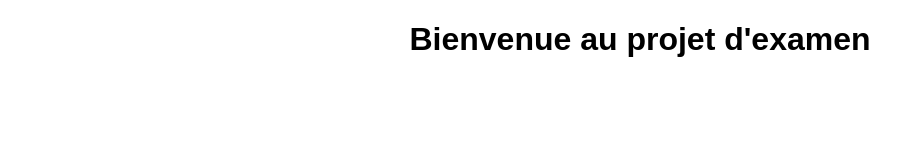
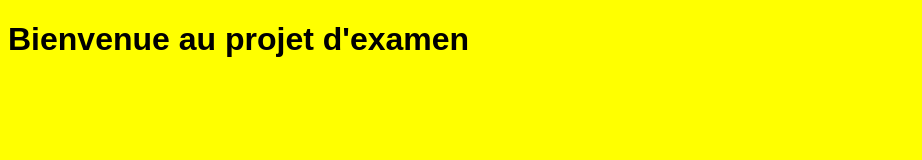
Before and after one commit to 2728089/Projet_Examen, a plain HTML site: page index.html in a window 1280 px wide. Shown: the whole page, without its empty margins (0-922 px from the left). Drawn offline with Linux system fonts and the light colour scheme.

Commit message:
Update style.css

```diff
--- a/style.css
+++ b/style.css
@@ -1,4 +1,4 @@
 body {
     font-family: Arial, sans-serif;
-    text-align: center;
+    background-color: yellow;
   }
```
